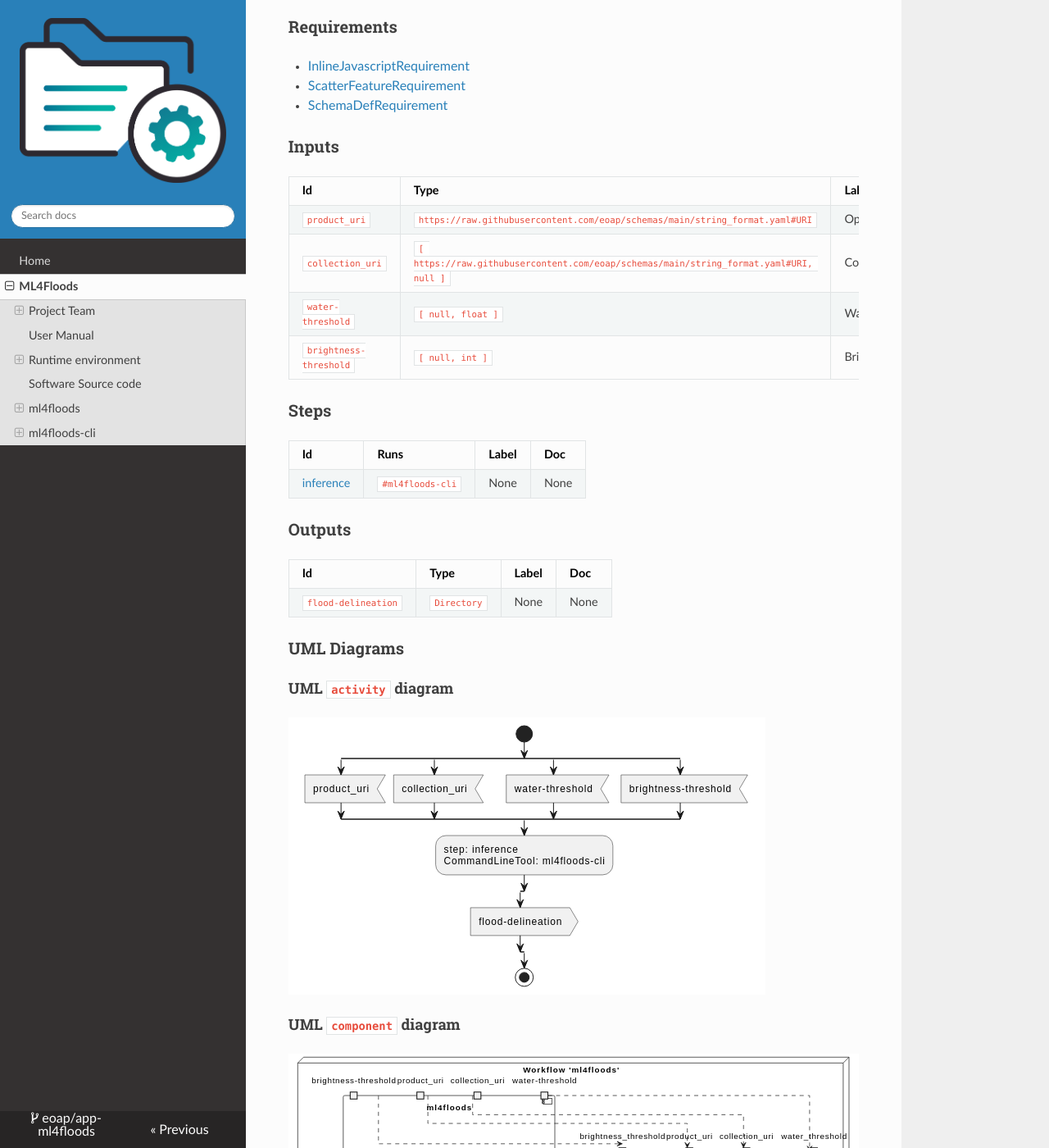
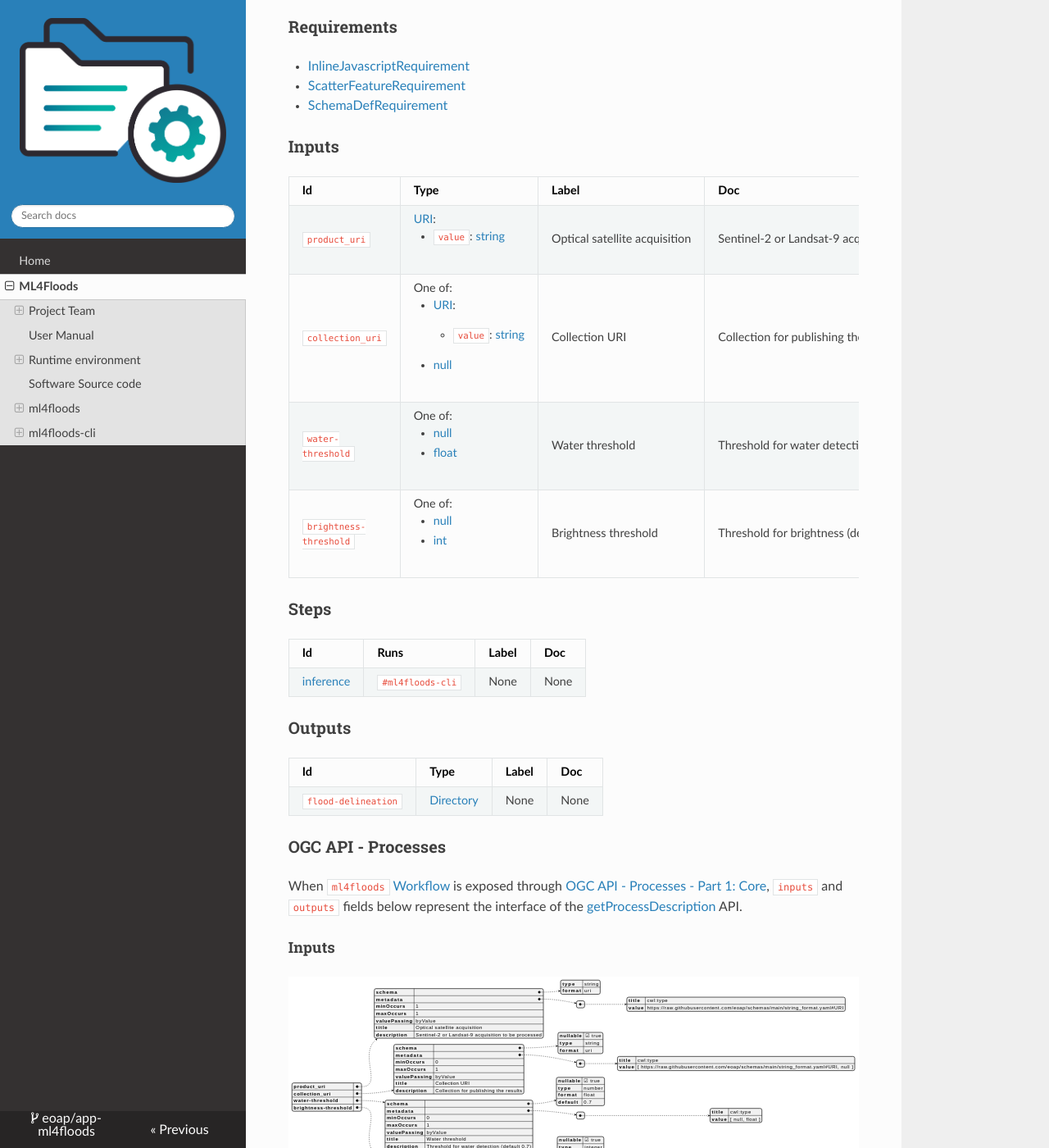
Before and after one commit to eoap/app-ml4floods, an MkDocs documentation site: the page built from docs/ml4floods.md, in a window 1280 px wide and 1400 px high, scrolled down 1582 px. Shown: the whole window at 82% size. Built offline with MkDocs 1.6.1, drawn with Linux system fonts in a browser that asks for light colours; nearby versions of some CDN libraries; some of the changed text lies outside the part shown.

Commit message:
feat: updated transpiler-mate, documentation regenerated

```diff
--- a/Taskfile.yaml
+++ b/Taskfile.yaml
@@ -88,7 +88,7 @@ tasks:
     cmds:
     - defer: rm -f docs/ml4floods/*.puml
     - |
-      uv run --no-cache --with "transpiler-mate>=0.31.0" transpiler-mate markdown --workflow-id ml4floods --output docs --code-repository $(git remote get-url origin) cwl-workflow/app-ml4floods.cwl
+      uv run --no-cache --with "transpiler-mate>=0.41.0" transpiler-mate markdown --workflow-id ml4floods --output docs --code-repository $(git remote get-url origin) cwl-workflow/app-ml4floods.cwl
       uv run --with cwl2puml cwl2puml --workflow-id ml4floods --output docs/ml4floods --convert-image --image-format svg cwl-workflow/app-ml4floods.cwl
 
   oci-annotations:
--- a/docs/ml4floods.md
+++ b/docs/ml4floods.md
@@ -69,10 +69,10 @@ User Manual can be found on [https://eoap.github.io/app-ml4floods/](https://eoap
 
 | Id | Type | Label | Doc |
 |----|------|-------|-----|
-| `product_uri` | `https://raw.githubusercontent.com/eoap/schemas/main/string_format.yaml#URI` | Optical satellite acquisition | Sentinel-2 or Landsat-9 acquisition to be processed |
-| `collection_uri` | `[ https://raw.githubusercontent.com/eoap/schemas/main/string_format.yaml#URI, null ]` | Collection URI | Collection for publishing the results |
-| `water-threshold` | `[ null, float ]` | Water threshold | Threshold for water detection (default 0.7) |
-| `brightness-threshold` | `[ null, int ]` | Brightness threshold | Threshold for brightness (default 3500) |
+| `product_uri` | [URI](https://raw.githubusercontent.com/eoap/schemas/main/string_format.yaml#URI):<ul><li>`value`: [string](https://www.commonwl.org/v1.2/Workflow.html#CWLType)</li></ul> | Optical satellite acquisition | Sentinel-2 or Landsat-9 acquisition to be processed |
+| `collection_uri` | One of:<ul><li>[URI](https://raw.githubusercontent.com/eoap/schemas/main/string_format.yaml#URI):<ul><li>`value`: [string](https://www.commonwl.org/v1.2/Workflow.html#CWLType)</li></ul></li><li>[null](https://www.commonwl.org/v1.2/Workflow.html#CWLType)</li></ul> | Collection URI | Collection for publishing the results |
+| `water-threshold` | One of:<ul><li>[null](https://www.commonwl.org/v1.2/Workflow.html#CWLType)</li><li>[float](https://www.commonwl.org/v1.2/Workflow.html#CWLType)</li></ul> | Water threshold | Threshold for water detection (default 0.7) |
+| `brightness-threshold` | One of:<ul><li>[null](https://www.commonwl.org/v1.2/Workflow.html#CWLType)</li><li>[int](https://www.commonwl.org/v1.2/Workflow.html#CWLType)</li></ul> | Brightness threshold | Threshold for brightness (default 3500) |
 
 
 ### Steps
@@ -86,34 +86,61 @@ User Manual can be found on [https://eoap.github.io/app-ml4floods/](https://eoap
 
 | Id | Type | Label | Doc |
 |----|------|-------|-----|
-| `flood-delineation` | `Directory` | None | None |
+| `flood-delineation` | [Directory](https://www.commonwl.org/v1.2/Workflow.html#Directory) | None | None |
+
+
+### OGC API - Processes
+
+When `ml4floods` [Workflow](https://www.commonwl.org/v1.2/Workflow.html#Workflow) is exposed through [OGC API - Processes - Part 1: Core](https://docs.ogc.org/is/18-062r2/18-062r2.html), `inputs` and `outputs` fields below represent the interface of the [getProcessDescription](https://developer.ogc.org/api/processes/index.html#tag/ProcessDescription/operation/getProcessDescription) API.
+
+
+
+#### Inputs
+
+![ml4floods OGC API Processes JSON Inputs schema](./ml4floods/ogc_processes_inputs.svg "ml4floods  diagram")
+
+#### Outputs
+
+![ml4floods OGC API Processes JSON Outputs schema](./ml4floods/ogc_processes_outputs.svg "ml4floods  diagram")
 
 
 ### UML Diagrams
 
 
-#### UML `activity` diagram
+#### Activity diagram
 
-![ml4floods flow diagram](./ml4floods/activity.svg "ml4floods activity diagram")
+Learn more about the [Activity diagram](https://en.wikipedia.org/wiki/Activity_diagram) below.
 
-#### UML `component` diagram
+![ml4floods flow diagram](./ml4floods/activity.svg "ml4floods Activity diagram")
 
-![ml4floods flow diagram](./ml4floods/component.svg "ml4floods component diagram")
+#### Component diagram
 
-#### UML `class` diagram
+Learn more about the [Component diagram](https://en.wikipedia.org/wiki/Component_diagram) below.
 
-![ml4floods flow diagram](./ml4floods/class.svg "ml4floods class diagram")
+![ml4floods flow diagram](./ml4floods/component.svg "ml4floods Component diagram")
 
-#### UML `sequence` diagram
+#### Class diagram
 
-![ml4floods flow diagram](./ml4floods/sequence.svg "ml4floods sequence diagram")
+Learn more about the [Class diagram](https://en.wikipedia.org/wiki/Class_diagram) below.
 
-#### UML `state` diagram
+![ml4floods flow diagram](./ml4floods/class.svg "ml4floods Class diagram")
 
-![ml4floods flow diagram](./ml4floods/state.svg "ml4floods state diagram")
+#### Sequence diagram
+
+Learn more about the [Sequence diagram](https://en.wikipedia.org/wiki/Sequence_diagram) below.
+
+![ml4floods flow diagram](./ml4floods/sequence.svg "ml4floods Sequence diagram")
+
+#### State diagram
+
+Learn more about the [State diagram](https://en.wikipedia.org/wiki/State_diagram) below.
+
+![ml4floods flow diagram](./ml4floods/state.svg "ml4floods State diagram")
 
 
+### Run in step
 
+`inference`
 
 
 
@@ -127,10 +154,10 @@ User Manual can be found on [https://eoap.github.io/app-ml4floods/](https://eoap
 
 | Id | Option | Type |
 |----|------|-------|
-| `product_uri` | `--product-uri` | `https://raw.githubusercontent.com/eoap/schemas/main/string_format.yaml#URI` |
-| `collection_uri` | `--collection_uri` | `[ null, https://raw.githubusercontent.com/eoap/schemas/main/string_format.yaml#URI ]` |
-| `water_threshold` | `--water-threshold` | `[ null, float ]` |
-| `brightness_threshold` | `--brightness-threshold` | `[ null, int ]` |
+| `product_uri` | `--product-uri` | [URI](https://raw.githubusercontent.com/eoap/schemas/main/string_format.yaml#URI):<ul><li>`value`: [string](https://www.commonwl.org/v1.2/Workflow.html#CWLType)</li></ul> |
+| `collection_uri` | `--collection_uri` | One of:<ul><li>[null](https://www.commonwl.org/v1.2/Workflow.html#CWLType)</li><li>[URI](https://raw.githubusercontent.com/eoap/schemas/main/string_format.yaml#URI):<ul><li>`value`: [string](https://www.commonwl.org/v1.2/Workflow.html#CWLType)</li></ul></li></ul> |
+| `water_threshold` | `--water-threshold` | One of:<ul><li>[null](https://www.commonwl.org/v1.2/Workflow.html#CWLType)</li><li>[float](https://www.commonwl.org/v1.2/Workflow.html#CWLType)</li></ul> |
+| `brightness_threshold` | `--brightness-threshold` | One of:<ul><li>[null](https://www.commonwl.org/v1.2/Workflow.html#CWLType)</li><li>[int](https://www.commonwl.org/v1.2/Workflow.html#CWLType)</li></ul> |
 
 ### Execution usage example:
 
```
Also changed, not shown: other parts of docs/ml4floods.md (+1 -6 lines), docs/ml4floods/activity.svg, docs/ml4floods/class.svg, docs/ml4floods/component.svg, docs/ml4floods/ogc_processes_inputs.svg (added), docs/ml4floods/ogc_processes_outputs.svg (added), docs/ml4floods/sequence.svg, docs/ml4floods/state.svg.
